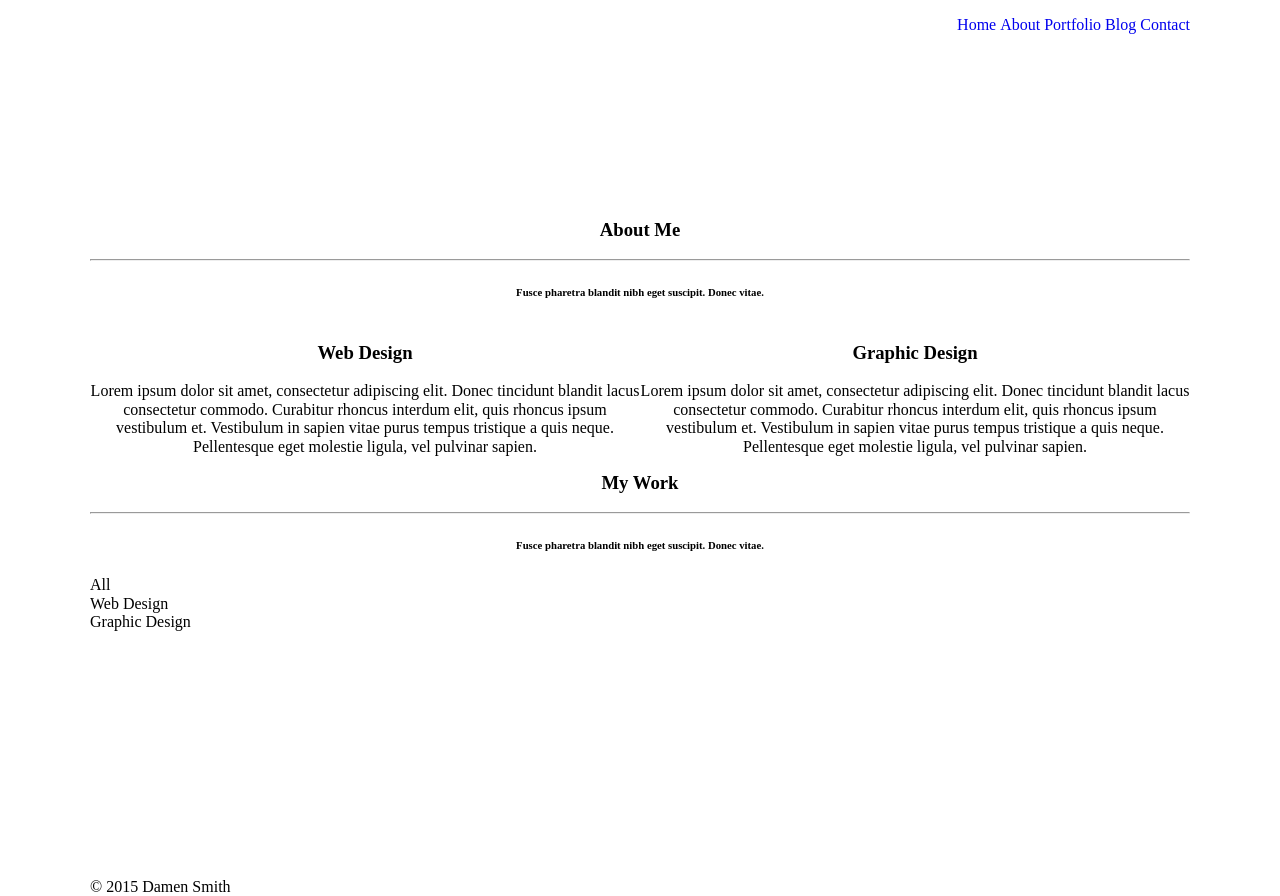
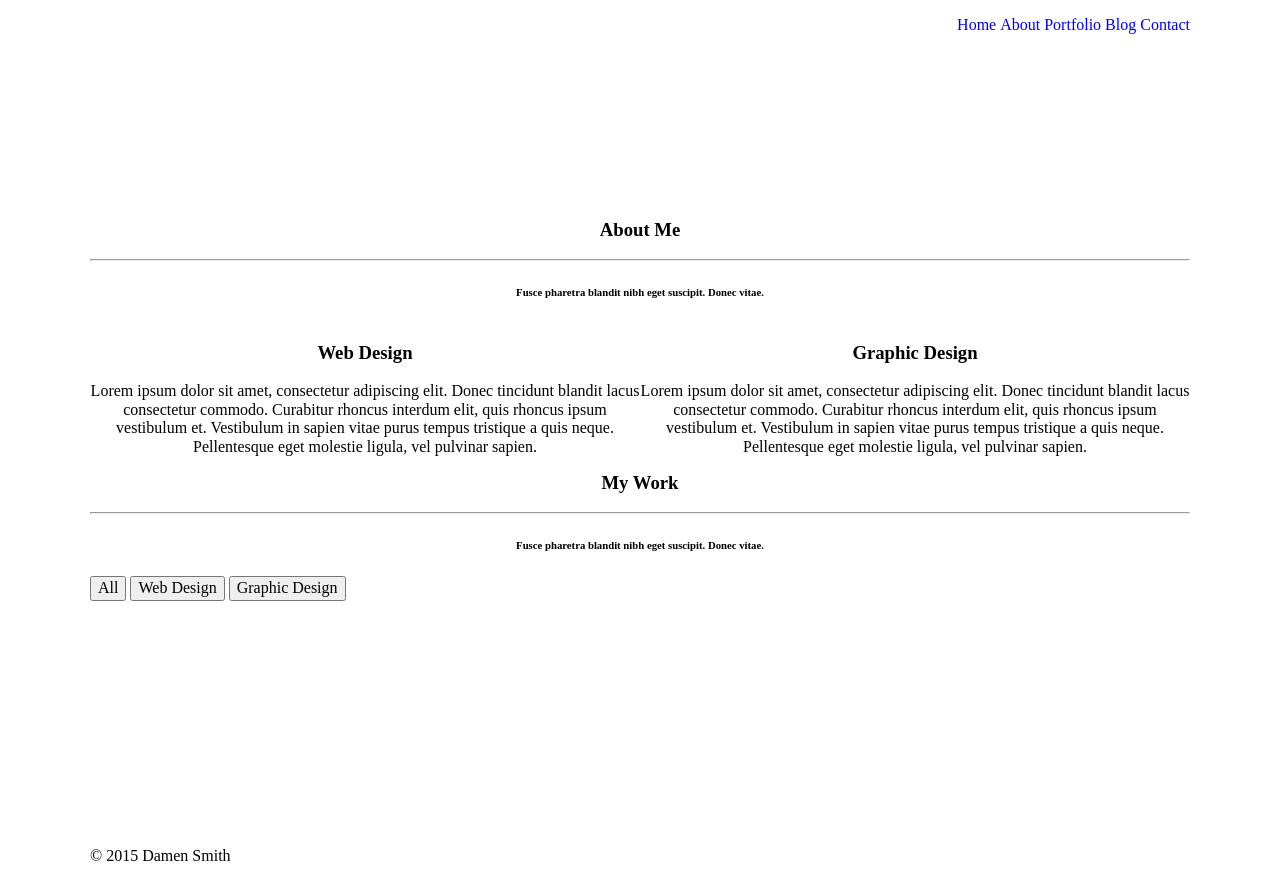
Before and after one commit to smithdamen/Portfolio, a website: page index.html in a window 1280 px wide. After the commit the page ends 865 px from the top, so only its background shows below. Drawn offline with nearby package versions, Linux system fonts and the light colour scheme.

Commit message:
modified index.html

```diff
--- a/index.html
+++ b/index.html
@@ -111,9 +111,9 @@
                     <h6>Fusce pharetra blandit nibh eget suscipit. Donec vitae.</h6>
                 </div>
                 <div class="controls">
-                    <div class="filter" data-filter="all">All</div>
-                    <div class="filter" data-filter=".category-1">Web Design</div>
-                    <div class="filter" data-filter="category-2">Graphic Design</div>
+                    <button class="filter" data-filter="all">All</button>
+                    <button class="filter" data-filter=".category-1">Web Design</button>
+                    <button class="filter" data-filter="category-2">Graphic Design</button>
                 </div>
                 <div id="mix-container">
                     <div class="mix category-1"  data-myorder="1"></div>
```
